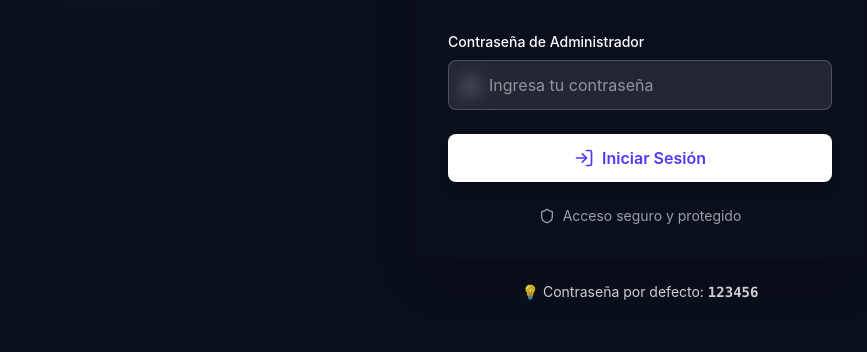
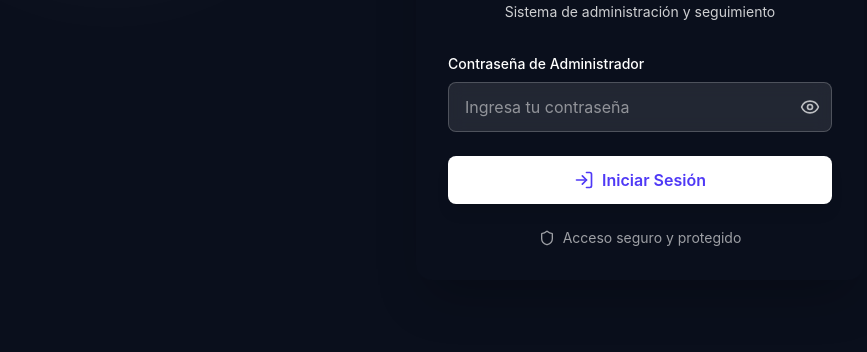
Before and after one commit to zeta-dev-web/admin-territorios, a Next.js app: page /login in a window 1280 px wide. Shown: the part 337-689 px from the top of the page, without its empty margins (0-867 px from the left). Built offline with nearby package versions, Linux system fonts and the light colour scheme; no server answers.

Commit message:
feat: agregar toggle para mostrar/ocultar contraseña y quitar ícono borroso

```diff
--- a/app/login/page.tsx
+++ b/app/login/page.tsx
@@ -43,11 +43,6 @@ export default async function LoginPage() {
             <span>Acceso seguro y protegido</span>
           </div>
         </div>
-
-        {/* Info */}
-        <div className="mt-6 text-center text-white/80 text-sm">
-          <p>💡 Contraseña por defecto: <span className="font-mono font-semibold">123456</span></p>
-        </div>
       </div>
     </div>
   )
--- a/components/auth/LoginForm.tsx
+++ b/components/auth/LoginForm.tsx
@@ -2,11 +2,12 @@
 
 import { useState } from 'react'
 import { login } from '@/server/auth'
-import { Lock, LogIn, Loader2, AlertCircle } from 'lucide-react'
+import { LogIn, Loader2, AlertCircle, Eye, EyeOff } from 'lucide-react'
 
 export function LoginForm() {
   const [isLoading, setIsLoading] = useState(false)
   const [error, setError] = useState<string | null>(null)
+  const [showPassword, setShowPassword] = useState(false)
 
   async function handleSubmit(e: React.FormEvent<HTMLFormElement>) {
     e.preventDefault()
@@ -47,18 +48,27 @@ export function LoginForm() {
           Contraseña de Administrador
         </label>
         <div className="relative">
-          <div className="absolute inset-y-0 left-0 pl-3 flex items-center pointer-events-none">
-            <Lock className="h-5 w-5 text-gray-400" />
-          </div>
           <input
-            type="password"
+            type={showPassword ? 'text' : 'password'}
             id="password"
             name="password"
             required
             disabled={isLoading}
             placeholder="Ingresa tu contraseña"
-            className="block w-full pl-10 pr-3 py-3 border border-white/20 rounded-lg bg-white/10 text-white placeholder-white/50 focus:outline-none focus:ring-2 focus:ring-white/50 focus:border-transparent disabled:opacity-50 disabled:cursor-not-allowed backdrop-blur-sm"
+            className="block w-full pr-10 py-3 px-4 border border-white/20 rounded-lg bg-white/10 text-white placeholder-white/50 focus:outline-none focus:ring-2 focus:ring-white/50 focus:border-transparent disabled:opacity-50 disabled:cursor-not-allowed backdrop-blur-sm"
           />
+          <button
+            type="button"
+            onClick={() => setShowPassword(!showPassword)}
+            className="absolute inset-y-0 right-0 pr-3 flex items-center text-white/70 hover:text-white transition-colors"
+            tabIndex={-1}
+          >
+            {showPassword ? (
+              <EyeOff className="h-5 w-5" />
+            ) : (
+              <Eye className="h-5 w-5" />
+            )}
+          </button>
         </div>
       </div>
 
```
